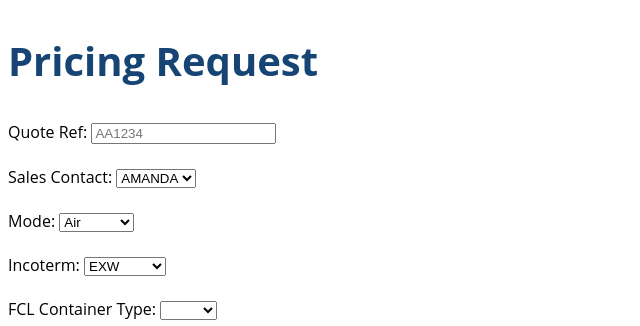
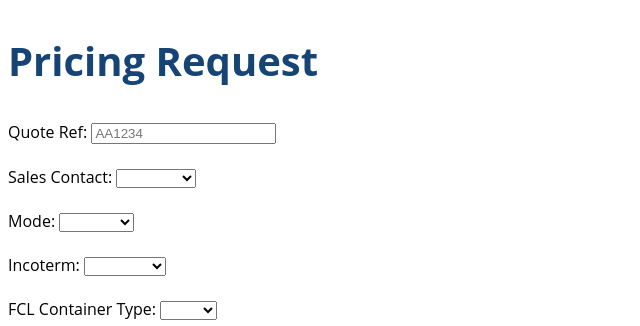
Before and after one commit to nahidabdullah/NewQuoteRequestForm, a plain HTML site: page index.html in a window 1280 px wide. Shown: the top 326 px of the page, 0-640 px from the left. Drawn offline with Linux system fonts and the light colour scheme.

Commit message:
Update index.html

```diff
--- a/index.html
+++ b/index.html
@@ -29,7 +29,8 @@
   <input type="text" id="Qref" name="Qref" placeholder="AA1234"><br><br>
 
     <label for="Sales Contact">Sales Contact:</label>
-<select id="Sales Contact" name="Sales Contact">
+<select name="Sales Contact" required>
+<option value=""></option>
 <option value="AMANDA">AMANDA</option>
 <option value="DAN D">DAN D</option>
 <option value="TYLER">TYLER</option>
@@ -39,7 +40,8 @@
 </select><br><br>
 
   <label for="Mode">Mode:</label>
-<select id="Mode" name="Mode">
+<select name="Mode" required>
+<option value=""></option>
 <option value="AIR">Air</option>
 <option value="SEA FCL">Sea FCL</option>
 <option value="SEA LCL">Sea LCL</option>
@@ -47,7 +49,8 @@
 </select><br><br>
 
   <label for="Incoterms">Incoterm:</label>
-<select id="Incoterms" name="Incoterms">
+<select name="Incoterms" required>
+<option value=""></option>
 <option value="EXW">EXW</option>
 <option value="FCA Door">FCA Door</option>
 <option value="FCA Port">FCA Port</option>
@@ -60,7 +63,7 @@
 </select><br><br>
 
 <label for="FCL Container Type">FCL Container Type:</label>
-<select id="FCL Container Type" name="FCL Container Type">
+<select name="FCL Container Type">
 <option value=""></option>
 <option value="20GE">20GE</option>
 <option value="40GE">40GE</option>
@@ -73,7 +76,7 @@
   <input size="35" type="number" id="Weight" name="Weight" placeholder="KG"><br><br>
 
   <label for="Hazmat">Hazmat Cargo:</label>
-<select id="Hazmat" name="Hazmat">
+<select name="Hazmat">
 <option value="No">No</option>
 <option value="Yes">Yes</option>
 </select><br><br>
```
